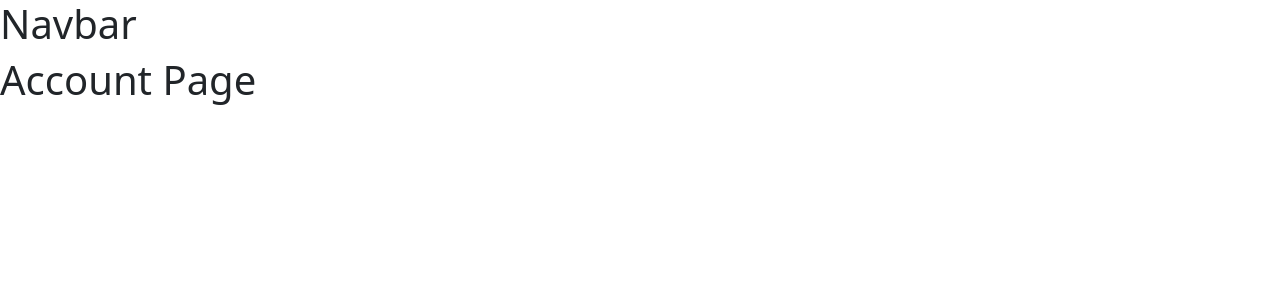
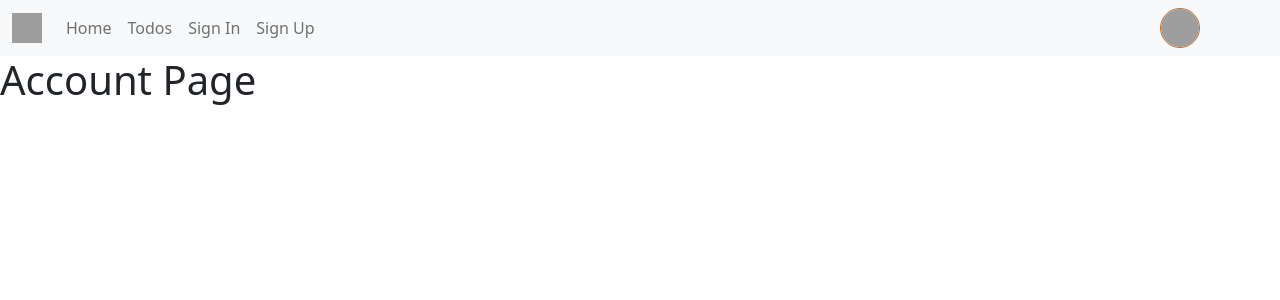
Before and after one commit to Foster0123/Blaze, a React (Vite) app: page /account in a window 1280 px wide. Shown: the top 300 px of the page. Built offline with nearby package versions, Linux system fonts and the light colour scheme; grey boxes are pictures that could not be loaded.

Commit message:
Blaze Components In Development

```diff
--- a/src/App.tsx
+++ b/src/App.tsx
@@ -14,12 +14,14 @@ import Signin from "./components/Signin";
 import Signup from "./components/Signup";
 import Todo from "./components/Todo";
 
+import Logo from "./assets/img/blaze.png";
+
 import "./assets/scss/main.scss";
 
 function App() {
 	return (
 		<BrowserRouter>
-			<NavBar />
+			<NavBar logoImage = {Logo} />
 			<Routes>
 				<Route path="/" errorElement={<Error />} element={<HomePage />} />
 				<Route path="/todos" element={<Todo />} />
--- a/src/assets/scss/shared/_navbar.scss
+++ b/src/assets/scss/shared/_navbar.scss
@@ -4,6 +4,14 @@
         transition: text-shadow, 200ms ease-in-out;
         text-shadow: 0 0 10px black;
     }
+}
+.profile-image {
+    position: absolute;
+    right: 80px;
+    top: 8px;
+    border: 1px solid chocolate;
+    border-radius: 50%;
+    object-fit: cover;
 }
 @media only screen and (max-width: 768px){
     #theme-toggle {
--- a/src/components/shared/NavBar.tsx
+++ b/src/components/shared/NavBar.tsx
@@ -1,15 +1,44 @@
+import { Navbar, Nav, Container } from 'react-bootstrap';
 
+function NavbarModule(props: any) {
+  return (
+    <>
+      <Navbar bg="light" expand="lg">
+        <Container fluid>
+        <Navbar.Brand href="/">
+            <img
+              src={props.logoImage}
+              width="30"
+              height="30"
+              className="d-inline-block align-top"
+              alt="Blaze Logo"
+            />
+          </Navbar.Brand>
+          <Navbar.Toggle aria-controls="navbarScroll" />
+          <Navbar.Collapse id="navbarScroll">
+            <Nav
+              className="me-auto my-2 my-lg-0"
+              style={{ maxHeight: '100px' }}
+              navbarScroll
+            >
+              <Nav.Link href="#action1">Home</Nav.Link>
+              <Nav.Link href="#action2">Todos</Nav.Link>
+              <Nav.Link href="#">Sign In</Nav.Link>
+              <Nav.Link href="#">Sign Up</Nav.Link>
+              <Nav.Link href="#"></Nav.Link>
+            </Nav>
+          </Navbar.Collapse>
+        </Container>
+        <img
+              src={props.logoImage}
+              width="40"
+              height="40"
+              className="profile-image"
+              alt="Blaze Logo"
+            />
+      </Navbar>
+    </>
+  );
+}
 
-const NavBar = () => {
-  return (
-    <h1>Navbar</h1>
-  );
-};
-export default NavBar;
-{/* <button
-          id="theme-toggle"
-          type="button"
-          className="text-gray-500 dark:text-gray-400 outline-none focus:ring-4 focus:ring-gray-200"
-        >
-          <i className="text-2xl bi bi-moon-stars"></i>
-        </button> */}
+export default NavbarModule;
```
Also changed, not shown: package.json (+4 -4 lines), 1 other file (tests, documents, lock files or other folders).
